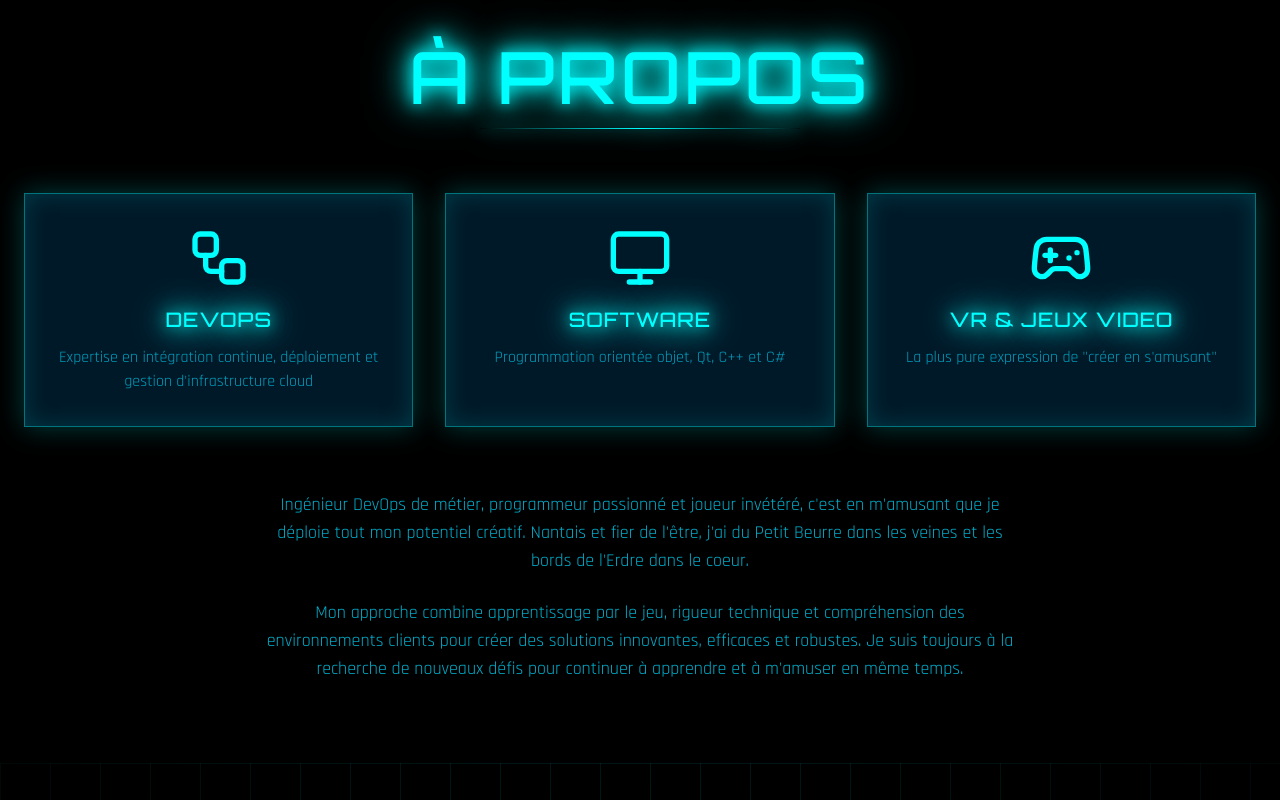
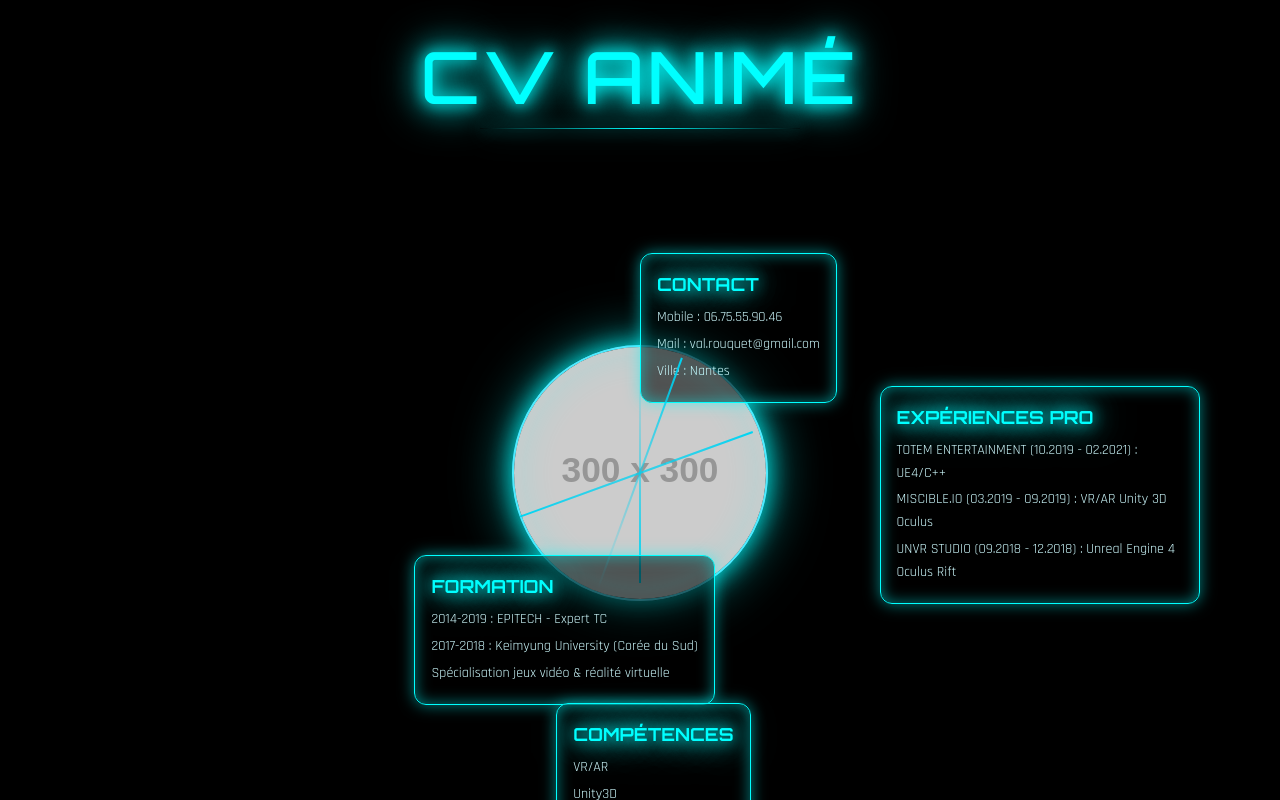
Before and after one commit to Tititin/valvr-website, a React (Vite) app: page / in a window 1280 px wide. Shown: the part 840-1640 px from the top of the page. Built offline with nearby package versions, Linux system fonts and the light colour scheme.

Commit message:
feat: animated CV base

```diff
--- a/src/app/App.tsx
+++ b/src/app/App.tsx
@@ -1,5 +1,6 @@
 import { Navigation } from './components/Navigation';
 import { Hero } from './components/Hero';
+import { Cv } from './components/Cv';
 import { About } from './components/About';
 import { Projects } from './components/Projects';
 import { Skills } from './components/Skills';
@@ -10,6 +11,7 @@ export default function App() {
     <div className="bg-black text-white overflow-x-hidden">
       <Navigation />
       <Hero />
+      <Cv />
       <About />
       <Projects />
       <Skills />
--- /dev/null
+++ b/src/app/components/Cv.tsx
@@ -0,0 +1,132 @@
+import { motion } from 'motion/react';
+import { useRef } from 'react';
+import { useInView } from 'motion/react';
+
+const cvSections = [
+  {
+    id: 'contact',
+    title: 'CONTACT',
+    lines: ['Mobile : 06.75.55.90.46', 'Mail : val.rouquet@gmail.com', 'Ville : Nantes'],
+    angle: -90,
+    distance: 220
+  },
+  {
+    id: 'experiences',
+    title: 'EXPÉRIENCES PRO',
+    lines: [
+      'TOTEM ENTERTAINMENT (10.2019 - 02.2021) : UE4/C++',
+      'MISCIBLE.IO (03.2019 - 09.2019) : VR/AR Unity 3D Oculus',
+      'UNVR STUDIO (09.2018 - 12.2018) : Unreal Engine 4 Oculus Rift'
+    ],
+    angle: -20,
+    distance: 255
+  },
+  {
+    id: 'formation',
+    title: 'FORMATION',
+    lines: [
+      '2014-2019 : EPITECH - Expert TC',
+      '2017-2018 : Keimyung University (Corée du Sud)',
+      'Spécialisation jeux vidéo & réalité virtuelle'
+    ],
+    angle: 160,
+    distance: 240
+  },
+  {
+    id: 'competences',
+    title: 'COMPÉTENCES',
+    lines: ['VR/AR', 'Unity3D', 'Unreal Engine', 'C++ / C# / DevOps', 'Shader, 3D & UX futuriste'],
+    angle: 110,
+    distance: 245
+  }
+];
+
+export function Cv() {
+  const ref = useRef(null);
+  const isInView = useInView(ref, { once: true, amount: 0.3 });
+
+  return (
+    <section id="cv" className="min-h-screen relative bg-black px-4 py-20 overflow-hidden">
+      <div className="absolute inset-0 tron-grid" />
+      <div className="relative z-10 container mx-auto h-full">
+        <div className="mb-16 text-center">
+          <h2 className="text-5xl md:text-6xl lg:text-7xl neon-text tracking-wider">CV ANIMÉ</h2>
+          <div className="neon-line max-w-xs mx-auto mt-4" />
+        </div>
+
+        <div ref={ref} className="relative w-full h-[70vh] max-h-[760px] rounded-xl">
+          <motion.div
+            className="absolute left-1/2 top-1/2 -translate-x-1/2 -translate-y-1/2"
+            initial={{ opacity: 0, scale: 0.6 }}
+            animate={isInView ? { opacity: 1, scale: 1 } : {}}
+            transition={{ duration: 0.8 }}
+          >
+            <div className="relative w-48 h-48 md:w-56 md:h-56 lg:w-64 lg:h-64">
+              <motion.div
+                className="absolute inset-0 rounded-full border-2 border-cyan-400"
+                style={{ boxShadow: '0 0 25px rgba(0,255,255,0.8), 0 0 55px rgba(0,255,255,0.6)' }}
+                animate={{ rotate: 360 }}
+                transition={{ duration: 24, repeat: Infinity, ease: 'linear' }}
+              />
+              <motion.div
+                className="absolute inset-0 rounded-full border-2 border-white/10"
+                initial={{ opacity: 0 }}
+                animate={isInView ? { opacity: [0, 0.6, 0.2, 0.7] } : {}}
+                transition={{ duration: 2.4, repeat: Infinity, ease: 'easeInOut' }}
+              />
+              <img
+                src="https://placehold.co/300x300/ffffff/000000?text=Photo"
+                alt="Portrait"
+                className="relative z-10 w-full h-full object-cover rounded-full border-2 border-cyan-300"
+              />
+            </div>
+          </motion.div>
+
+          {cvSections.map((section, idx) => {
+            const angleRad = (section.angle * Math.PI) / 180;
+            const x = Math.cos(angleRad) * section.distance;
+            const y = Math.sin(angleRad) * section.distance;
+
+            return (
+              <div key={section.id}>
+                <motion.div
+                  className="absolute left-1/2 top-1/2 h-[2px] bg-gradient-to-r from-cyan-400 to-transparent"
+                  style={{
+                    width: 0,
+                    transform: `translate(-50%, -50%) rotate(${section.angle}deg)`
+                  }}
+                  initial={{ width: 0, opacity: 0 }}
+                  animate={isInView ? { width: section.distance, opacity: 1 } : {}}
+                  transition={{ delay: 0.35 + idx * 0.15, duration: 0.7, ease: 'easeOut' }}
+                />
+
+                <motion.div
+                  className="absolute p-4 rounded-xl neon-border bg-black/60 border-cyan-400 shadow-cyan-900 text-left max-w-xs"
+                  style={{ left: `calc(50% + ${x}px)`, top: `calc(50% + ${y}px)`, transform: 'translate(-50%, -50%)' }}
+                  initial={{ opacity: 0, y: 10, scale: 0.88 }}
+                  animate={isInView ? { opacity: 1, y: 0, scale: 1 } : {}}
+                  transition={{ delay: 0.6 + idx * 0.2, duration: 0.6, ease: 'easeOut' }}
+                >
+                  <h3 className="text-lg font-bold neon-text mb-2">{section.title}</h3>
+                  <ul className="text-sm text-cyan-100 leading-relaxed">
+                    {section.lines.map((line, lineIndex) => (
+                      <li key={`${section.id}-${lineIndex}`} className="mb-1">{line}</li>
+                    ))}
+                  </ul>
+                </motion.div>
+              </div>
+            );
+          })}
+
+          <motion.div
+            className="absolute left-1/2 top-1/2 -translate-x-1/2 -translate-y-1/2 w-64 h-64 rounded-full pointer-events-none"
+            initial={{ scale: 0.7, opacity: 0.2 }}
+            animate={isInView ? { scale: [0.8, 1.05, 0.9], opacity: [0.25, 0.8, 0.3] } : {}}
+            transition={{ duration: 2.2, repeat: Infinity, ease: 'easeInOut' }}
+            style={{ boxShadow: '0 0 40px rgba(0, 255, 255, 0.4), inset 0 0 35px rgba(0,255,255,0.35)' }}
+          />
+        </div>
+      </div>
+    </section>
+  );
+}
--- a/src/app/components/Navigation.tsx
+++ b/src/app/components/Navigation.tsx
@@ -4,6 +4,7 @@ import { Menu, X } from 'lucide-react';
 
 const navItems = [
   { label: 'HOME', href: '#' },
+  { label: 'CV', href: '#cv' },
   { label: 'A PROPOS', href: '#about' },
   { label: 'PROJETS', href: '#projects' },
   { label: 'COMPETENCES', href: '#skills' },
```
